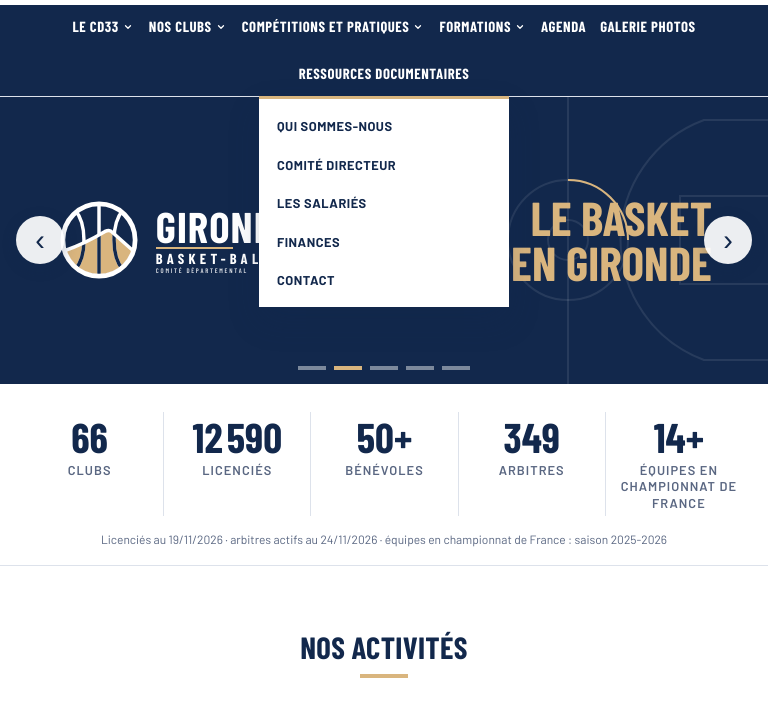
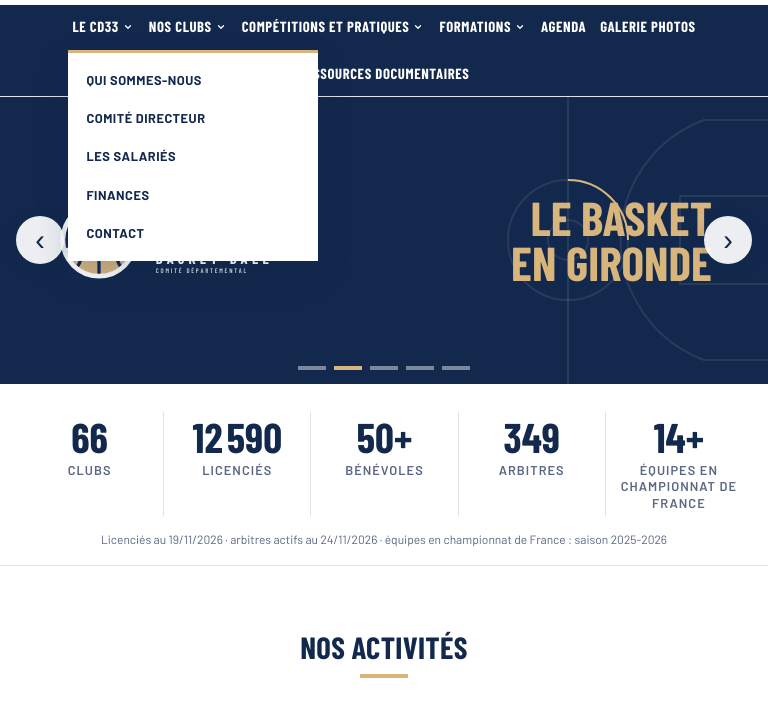
Before and after one commit to mrodier/site-comite-33, a plain HTML site: page index.html in a window 768 px wide. Both pictures are taken after a click on the button 130 px from the left and 98 px from the top of the page. Shown: the part 71-774 px from the top of the page. Drawn offline with nearby package versions, Linux system fonts and the light colour scheme; a web font is replaced by a local one.

Commit message:
Sous-menus ouverts sous la rubrique survolée, alignés à droite s'ils dépassent de l'écran
Co-Authored-By: Claude Opus 5.5 <noreply@anthropic.com>
Claude-Session: https://claude.ai/code/session_014zH4s1VDbUH3GD7n8rWfEi

```diff
--- a/assets/app.js
+++ b/assets/app.js
@@ -28,6 +28,13 @@
     li.addEventListener("keydown", (e) => { if (e.key === "Escape" && li.classList.contains("sub-open")) { closeSubs(); b.focus(); e.stopPropagation(); } });
   });
   document.addEventListener("click", (e) => { if (!e.target.closest(".mi.has-sub")) closeSubs(); });
+  /* Garde chaque sous-menu sous sa rubrique, sans sortir de l'écran */
+  const placeSub = (li) => {
+    const sub = li.querySelector(".sub"); if (!sub) return;
+    sub.classList.remove("to-right");
+    if (sub.getBoundingClientRect().right > document.documentElement.clientWidth - 8) sub.classList.add("to-right");
+  };
+  subs.forEach((li) => ["mouseenter", "focusin", "click"].forEach((ev) => li.addEventListener(ev, () => placeSub(li))));
 
 
   /* ---------- Carrousel ---------- */
--- a/assets/style.css
+++ b/assets/style.css
@@ -65,7 +65,7 @@ main { overflow-x: clip; }
 .sub { position: absolute; top: 100%; left: 0; min-width: 250px; list-style: none; margin: 0; padding: 8px 0; background: var(--white); border-top: 3px solid var(--sable); box-shadow: 0 14px 30px rgba(18,40,76,.18); opacity: 0; visibility: hidden; transform: translateY(6px); transition: opacity .15s, transform .15s, visibility .15s; z-index: 5; }
 .sub a { display: block; padding: 9px 18px; color: var(--ink); text-decoration: none; font-size: .95rem; }
 .sub a:hover, .sub a:focus-visible { background: var(--soft); color: var(--bordeaux); }
-.mi:last-child .sub { left: auto; right: 0; }
+
 @media (hover: hover) and (min-width: 641px) { .mi.has-sub:hover > .sub { opacity: 1; visibility: visible; transform: none; } }
 @media (min-width: 641px) { .mi.sub-open > .sub, .mi.has-sub:focus-within > .sub { opacity: 1; visibility: visible; transform: none; } }
 .menu-toggle { display: none; align-items: center; gap: 8px; border: 1px solid var(--ink); background: var(--white); color: var(--ink); border-radius: 999px; padding: 9px 14px; font: 700 .9rem var(--font); cursor: pointer; }
@@ -404,10 +404,5 @@ main { overflow-x: clip; }
   .menu-list { flex-wrap: wrap; justify-content: center; column-gap: 6px; }
   .mlink { font-size: .92rem; padding: 10px 4px 8px; }
 }
-@media (min-width: 641px) and (max-width: 1240px) {
-  .menu { overflow-x: clip; }
-  .menu .wrap { position: relative; }
-  .mi { position: static; }
-  .sub { left: 50%; transform: translate(-50%, 6px); }
-  .mi.has-sub:hover > .sub, .mi.sub-open > .sub, .mi.has-sub:focus-within > .sub { transform: translate(-50%, 0) !important; }
-}
+/* Les sous-menus s'ouvrent sous la rubrique choisie ; s'ils dépassent à droite, app.js les aligne sur le bord droit de la rubrique */
+@media (min-width: 641px) { .menu { overflow-x: clip; } .sub.to-right { left: auto; right: 0; } }
```
